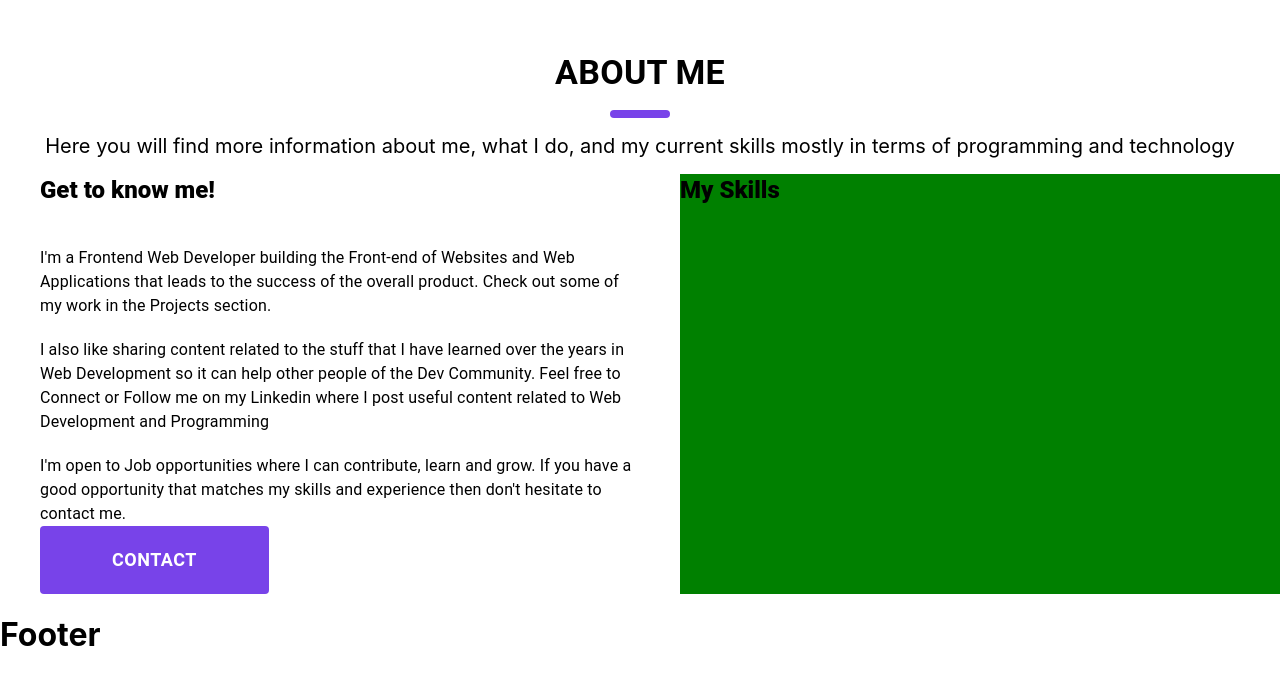
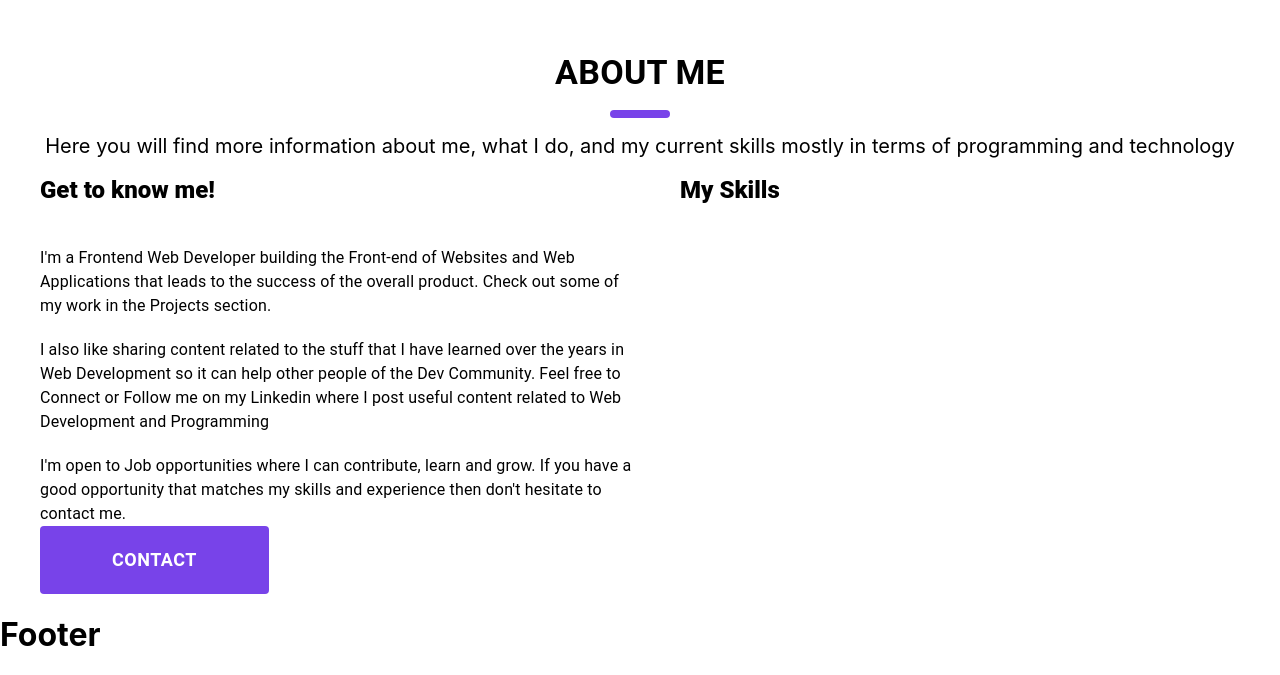
Before and after one commit to emdevelopa/portfolio-React, a React (Create React App) app: page / in a window 1280 px wide. Shown: the part 828-1503 px from the top of the page. Built offline with nearby package versions, Linux system fonts and the light colour scheme.

Commit message:
Portfolio

```diff
--- a/src/components/about.jsx
+++ b/src/components/about.jsx
@@ -33,7 +33,7 @@ export default function About() {
                                 <a href="#"><Button  sx={prButton}>Contact</Button></a>
                             </Box>
                         </Box>
-                        <Box width='100%' bgcolor='green'>
+                        <Box width='100%'>
                             <Typography variant="h5" fontWeight={800}>My Skills</Typography>
                         </Box>
                     </Stack>
```
